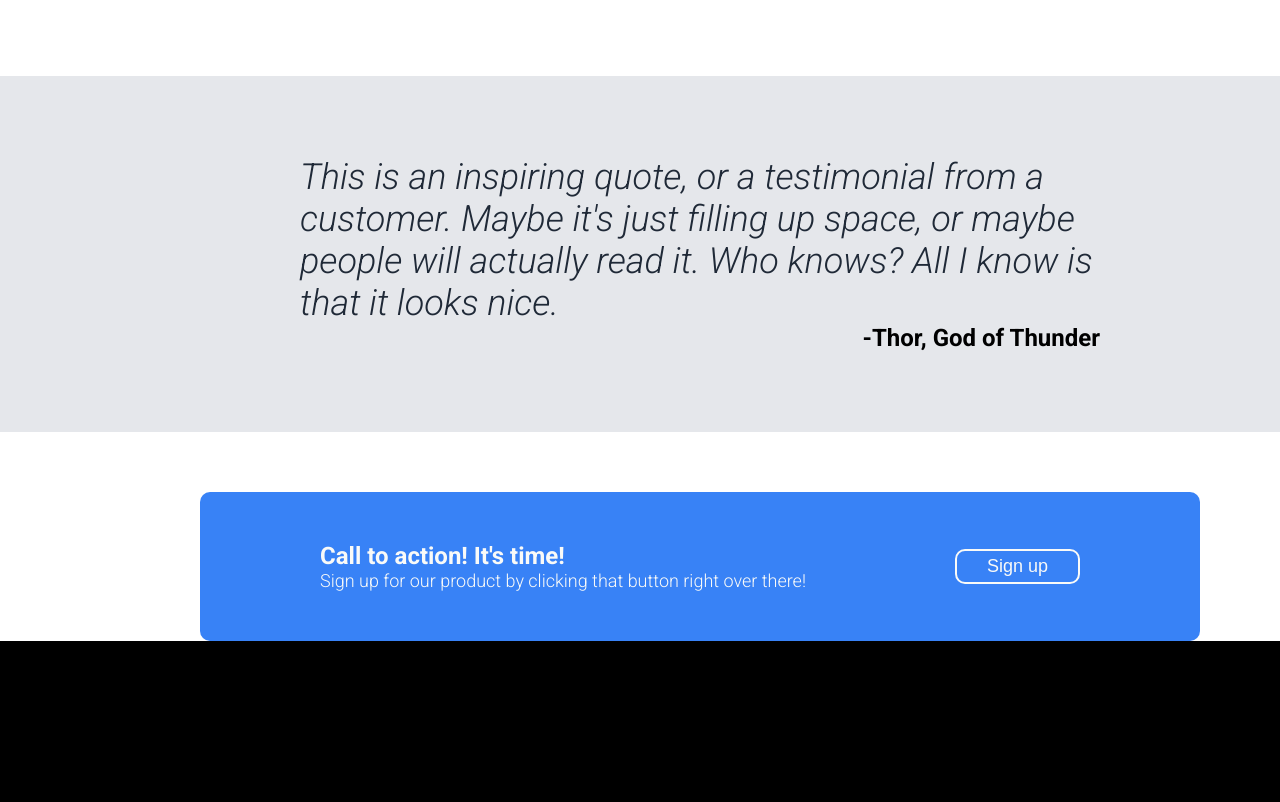
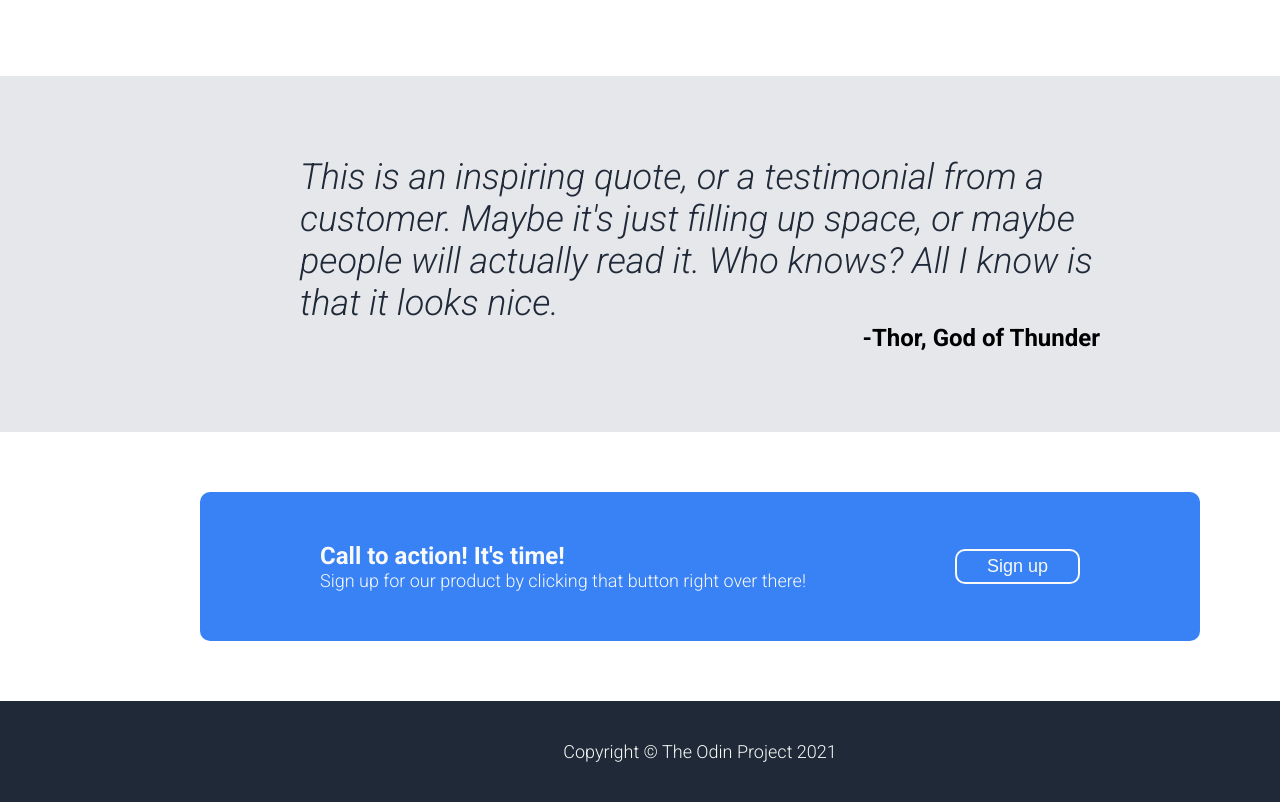
Before and after one commit to timcopley/odin-landing-page, a plain HTML site: page index.html in a window 1280 px wide. Shown: the part 869-1671 px from the top of the page. Before the commit the page ends 1570 px from the top, so only its background shows below. Drawn offline with Linux system fonts and the light colour scheme.

Commit message:
Completed footer section

```diff
--- a/index.html
+++ b/index.html
@@ -69,6 +69,9 @@
                 <button class="cta-button-signup">Sign up</button>
             </div>
         </div>
+        <div class="footer">
+            <p>Copyright © The Odin Project 2021</p>
+        </div>
     </div>
 </body>
 </html>
--- a/styles.css
+++ b/styles.css
@@ -170,3 +170,15 @@ ul {
     border-radius: 10px;
     padding: 5px 30px;
 }
+
+.footer {
+    background-color: #1F2937;
+    color: #F9FAF8;
+}
+
+.footer p {
+    text-align: center;
+    padding: 40px 0;
+    font-size: 18px;
+    font-weight: 300;
+}
```
